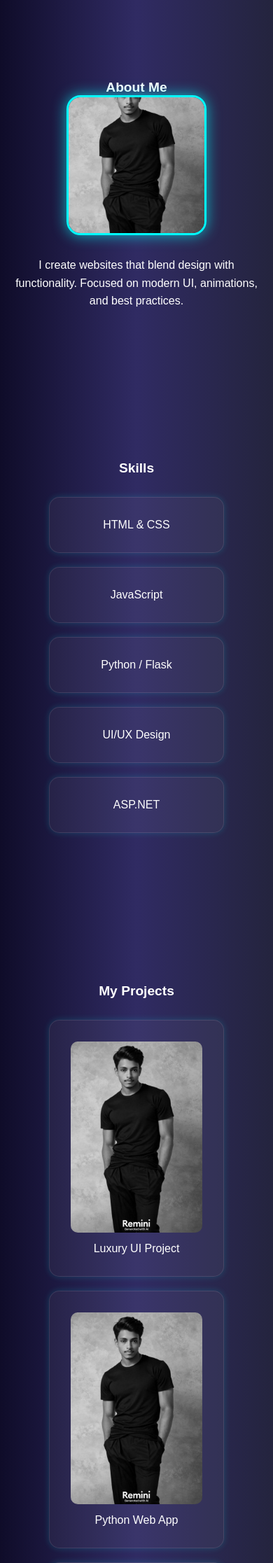
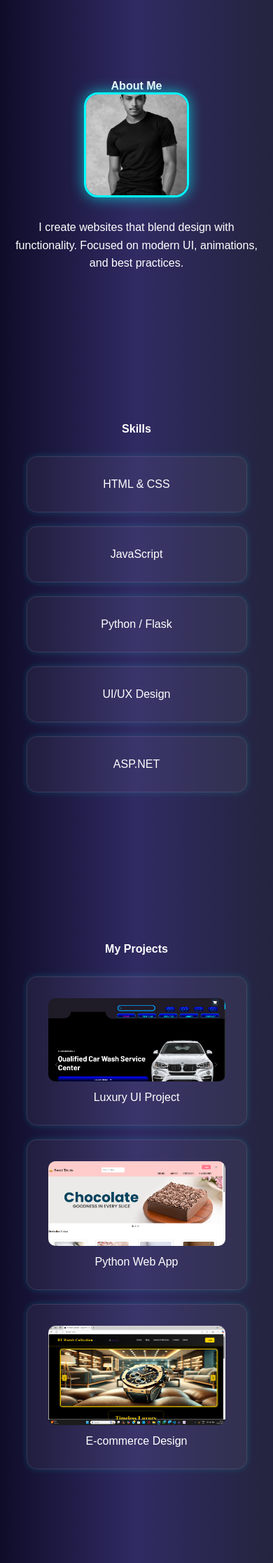
Before and after one commit to Rajput007M/Rajput-Portfolio, a Flask app: page / in a window 390 px wide. Shown: the part 845-3078 px from the top of the page at 70% size. Run offline with Flask 2, Linux system fonts and the light colour scheme; some web fonts are replaced.

Commit message:
Initial commit

```diff
--- a/Procfile.txt
+++ b/Procfile.txt
@@ -1,5 +1 @@
-<<<<<<< HEAD
 web: gunicorn app:app
-=======
-web: gunicorn app:app
->>>>>>> 7224db33b3d615b3ccd81bb40de5ee3428e52853
--- a/templates/index.html
+++ b/templates/index.html
@@ -7,15 +7,12 @@
   <meta name="viewport" content="width=device-width, initial-scale=1.0"/>
   <title>Luxury Portfolio</title>
   <link href="https://fonts.googleapis.com/css2?family=Unbounded:wght@600&display=swap" rel="stylesheet">
-  <style>
-    /* ... same styling as before ... */
-    /* keep your existing CSS from earlier here without changes */
-    /* add this below your existing CSS */
-    * {
+  <style>* {
     margin: 0;
     padding: 0;
     box-sizing: border-box;
   }
+
   body {
     background: linear-gradient(to right, #0f0c29, #302b63, #24243e);
     color: white;
@@ -47,7 +44,6 @@
   }
   .lux {
     color: #00ffff;
-
     text-shadow: 0 0 5px #00ffff, 0 0 15px #00ffff;
   }
   h2 {
@@ -104,7 +100,8 @@
     max-width: 500px;
     margin: auto;
   }
-  form input, form textarea {
+  form input,
+  form textarea {
     width: 100%;
     padding: 15px;
     margin: 15px 0;
@@ -114,6 +111,7 @@
     color: white;
     font-size: 1rem;
   }
+
   /* Fade Up Animation */
   .fade-up {
     animation: fadeUp 0.7s ease-out forwards;
@@ -147,7 +145,7 @@
     width: 120px;
     height: 120px;
     border-radius: 50%;
-  object-fit: cover;
+    object-fit: fill;
     border: 3px solid #00ffff;
     margin-bottom: 20px;
     box-shadow: 0 0 20px #00ffffaa;
@@ -218,15 +216,13 @@
     text-shadow: 0 0 5px #00ffff;
   }
 
-
-
-
   @keyframes rippleAnim {
     to {
       transform: scale(2.5);
       opacity: 0;
     }
   }
+
   .stats h3 {
     font-size: 2rem;
     color: #00ffff;
@@ -252,6 +248,122 @@
     border-radius: 10px;
     margin-bottom: 10px;
   }
+
+  /* Mobile responsiveness */
+  @media (max-width: 1024px) {
+    .nav-container {
+      flex-direction: column;
+      gap: 10px;
+    }
+    .nav-links {
+      flex-direction: column;
+      align-items: center;
+      gap: 15px;
+    }
+  }
+
+  @media (max-width: 768px) {
+    h1 {
+      font-size: 2.2rem;
+    }
+
+    .hero {
+      padding: 20px;
+      background-position: center;
+    }
+
+    .glass-box {
+      padding: 25px;
+      margin: 20px;
+      margin-top: 100px;
+    }
+
+    .project-container {
+      flex-direction: column;
+      align-items: center;
+    }
+
+    .project-card {
+      width: 90%;
+      max-width: 350px;
+    }
+
+    .about-flex {
+      flex-direction: column;
+      text-align: center;
+    }
+
+    .about-img {
+      width: 150px;
+      height: 150px;
+    }
+
+    form {
+      padding: 0 10px;
+    }
+
+    .btn-neon {
+      width: 100%;
+    }
+
+    .logo {
+      font-size: 1.2rem;
+    }
+
+    footer {
+      font-size: 0.9rem;
+    }
+
+    .profile-img {
+      width: 100px;
+      height: 100px;
+    }
+  }
+
+  @media (max-width: 480px) {
+    h1 {
+      font-size: 1.8rem;
+    }
+
+    h2 {
+      font-size: 1rem;
+    }
+
+    .glass-box {
+      padding: 20px;
+    }
+
+    .btn-neon {
+      font-size: 0.9rem;
+      padding: 10px 20px;
+    }
+
+    #scrollTopBtn {
+      padding: 8px 12px;
+      font-size: 16px;
+      bottom: 20px;
+      right: 20px;
+    }
+
+    .nav-container {
+      padding: 10px 20px;
+    }
+  }
+  .glow-ring {
+  display: inline-block;
+  padding: 8px;
+  border-radius: 50%;
+  background: radial-gradient(circle, #00f7ff55, #00f7ff00);
+  animation: ringRotate 6s linear infinite;
+}
+
+@keyframes ringRotate {
+  0% { transform: rotate(0deg); }
+  100% { transform: rotate(360deg); }
+}
+
+
+
 
   </style>
 </head>
@@ -279,9 +391,10 @@
     <h2><span id="typing-text"></span></h2>
     <a href="#projects" class="btn-neon">View Projects</a>
     <br><br>
-    <a href="{{ url_for('static', filename='resume.pdf') }}" class="btn-neon" download>Download Resume</a>
+    <a href="{{ url_for('static', filename='images/cv.jpeg') }}" class="btn-neon" download>Download Resume</a>
   </div>
 </section>
+
 
 <!-- About -->
 <section class="section about">
@@ -309,15 +422,15 @@
   <h2>My Projects</h2>
   <div class="project-container">
     <div class="project-card">
-      <img src="{{ url_for('static', filename='images/image.png') }}" alt="Project 1" />
+      <img src="{{ url_for('static', filename='images/P1.png') }}" alt="Project 1" />
       Luxury UI Project
     </div>
     <div class="project-card">
-      <img src="{{ url_for('static', filename='images/image.png') }}" alt="Project 2" />
+      <img src="{{ url_for('static', filename='images/P2.png') }}" alt="Project 2" />
       Python Web App
     </div>
     <div class="project-card">
-      <img src="{{ url_for('static', filename='images/image.png') }}" alt="Project 3" />
+      <img src="{{ url_for('static', filename='images/P3.png') }}" alt="Project 3" />
       E-commerce Design
     </div>
   </div>
```
Also changed, not shown: static/images/P1.png (added), static/images/P2.png (added), static/images/P3.png (added), static/images/cv.jpeg (added), static/images/image.png. Lines whose indentation alone changed are shown as unchanged.
